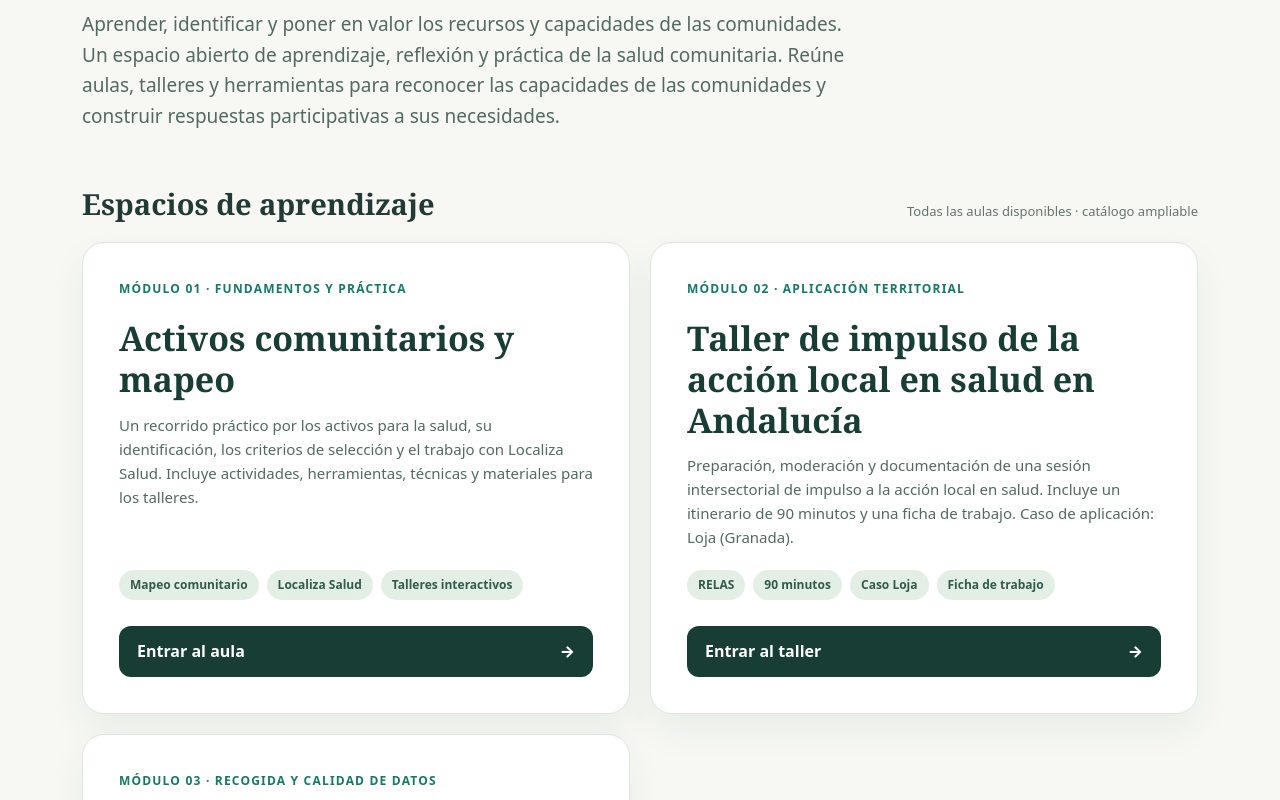
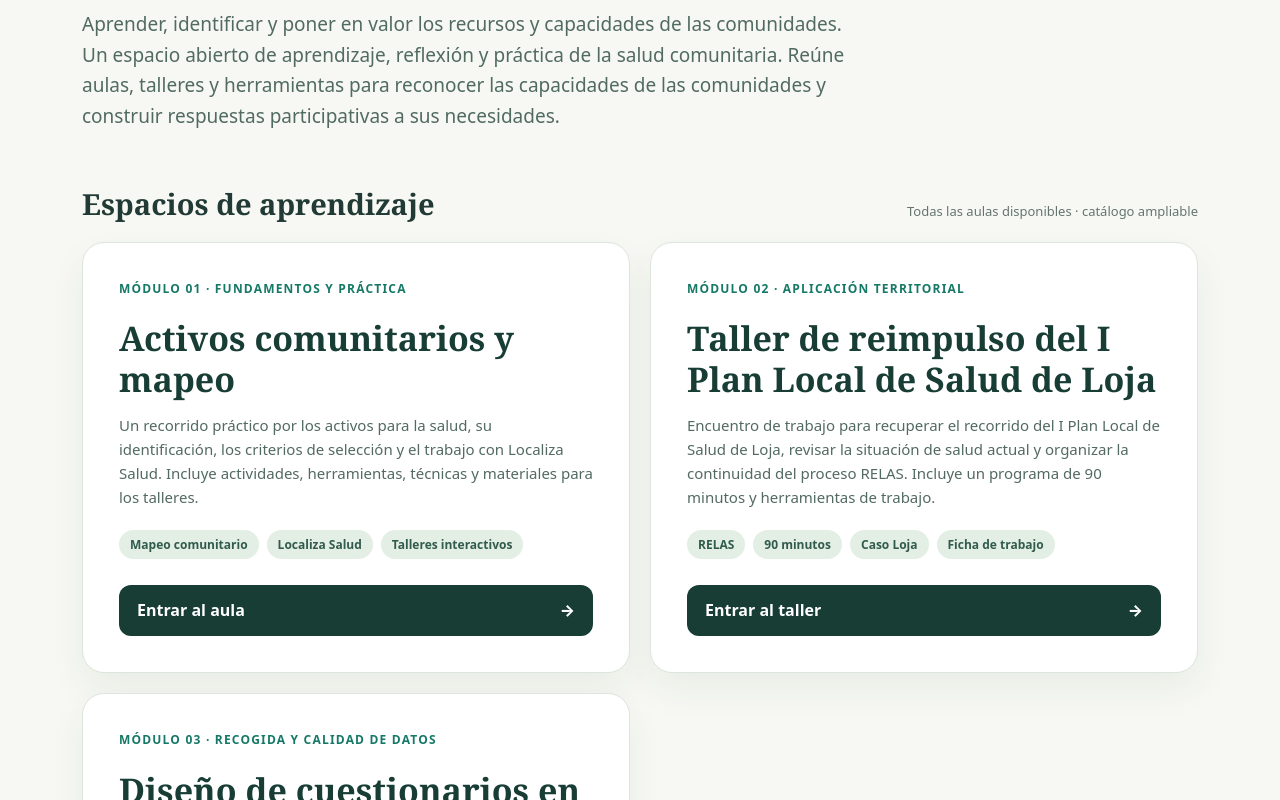
Before and after one commit to bhermoso/aula-activos-comunitarios, a plain HTML site: page index.html in a window 1280 px wide. Shown: the part 333-1133 px from the top of the page. Drawn offline with Linux system fonts and the light colour scheme.

Commit message:
Actualizar catálogo con el nombre del Taller de reimpulso del I Plan Local de Salud de Loja

```diff
--- a/index.html
+++ b/index.html
@@ -54,10 +54,10 @@ footer{background:#e9efe7;border-top:1px solid var(--line);padding:24px;color:#6
 </article>
 <article class="card">
 <div class="num">MÓDULO 02 · APLICACIÓN TERRITORIAL</div>
-<h3>Taller de impulso de la acción local en salud en Andalucía</h3>
-<p>Preparación, moderación y documentación de una sesión intersectorial de impulso a la acción local en salud. Incluye un itinerario de 90 minutos y una ficha de trabajo. Caso de aplicación: Loja (Granada).</p>
+<h3>Taller de reimpulso del I Plan Local de Salud de Loja</h3>
+<p>Encuentro de trabajo para recuperar el recorrido del I Plan Local de Salud de Loja, revisar la situación de salud actual y organizar la continuidad del proceso RELAS. Incluye un programa de 90 minutos y herramientas de trabajo.</p>
 <div class="chips"><span>RELAS</span><span>90 minutos</span><span>Caso Loja</span><span>Ficha de trabajo</span></div>
-<a class="go" href="./impulso/index.html" aria-label="Abrir el Taller de impulso de la acción local en salud en Andalucía">Entrar al taller <span aria-hidden="true">→</span></a>
+<a class="go" href="./impulso/index.html" aria-label="Abrir el Taller de reimpulso del I Plan Local de Salud de Loja">Entrar al taller <span aria-hidden="true">→</span></a>
 </article>
 <article class="card">
 <div class="num">MÓDULO 03 · RECOGIDA Y CALIDAD DE DATOS</div>
```
